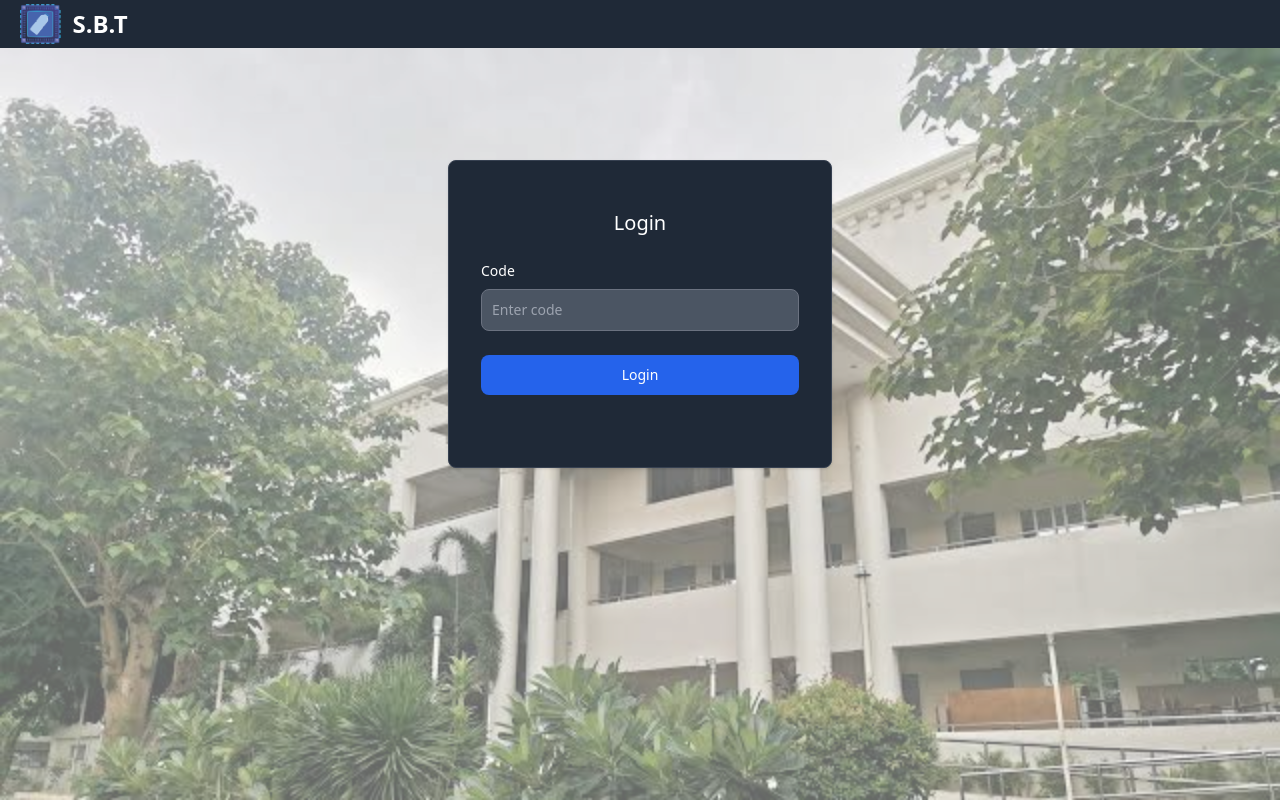
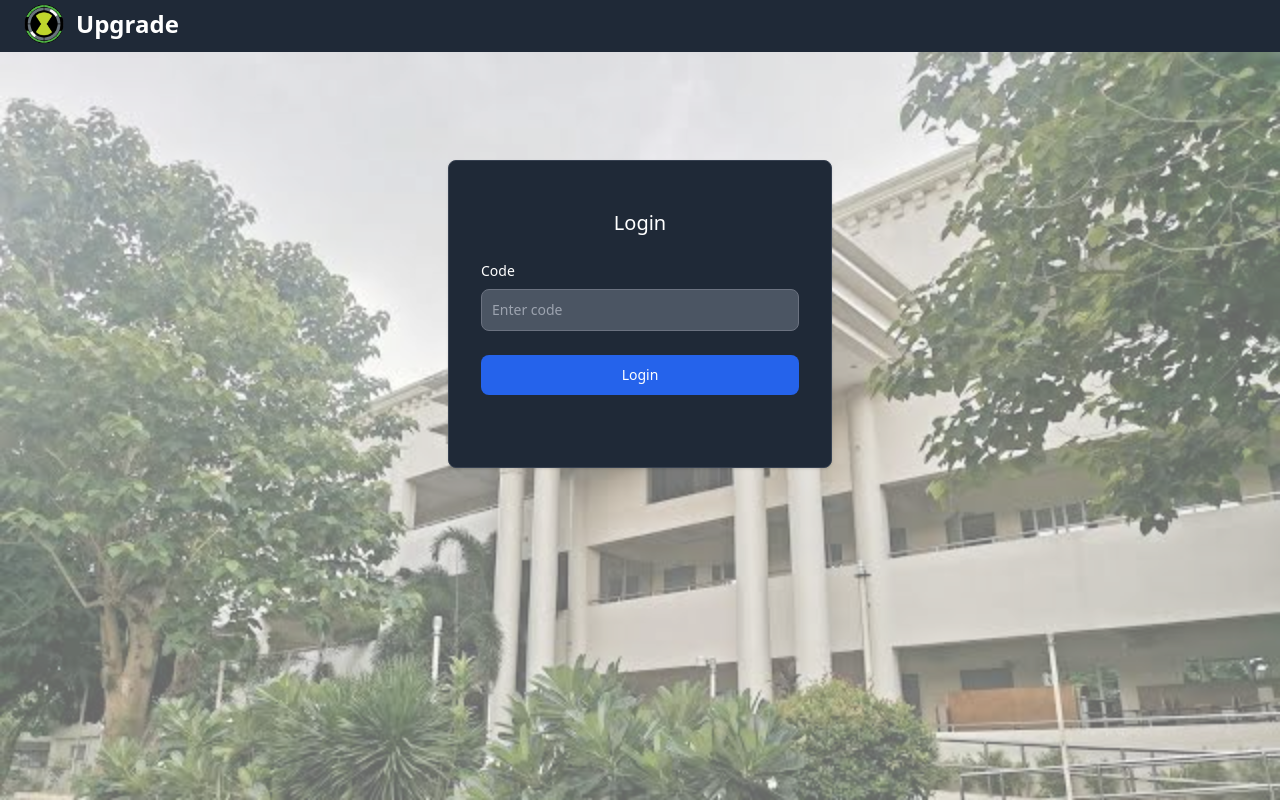
Before and after one commit to RomeoFrancoBarro/Smart-Bottle-Website, a React (Create React App) app: page / in a window 1280 px wide. Built offline with nearby package versions, Linux system fonts and the light colour scheme.

Commit message:
new logo

```diff
--- a/src/components/Nav.jsx
+++ b/src/components/Nav.jsx
@@ -1,7 +1,7 @@
 import React, { useState, useEffect } from 'react';
 import '@fortawesome/fontawesome-free/css/all.css';
 import { get, child, ref } from 'firebase/database';
-import customLogo from '../assets/logo.png';
+import customLogo from '../assets/logo1.png';
 import StartFirebase from '../firebase'; // Import your Firebase configuration
 import { Link } from 'react-router-dom';
 
@@ -85,7 +85,7 @@ const Nav = () => {
                 <div className="flex flex-shrink md:w-1/3 justify-center md:justify-start text-white">
                     <a href="" className="flex items-center space-x-3 rtl:space-x-reverse pl-4">
                         <img src={customLogo} className="h-10" alt="Logo" />
-                        <span className="self-center text-2xl font-semibold whitespace-nowrap text-white">S.B.T</span>
+                        <span className="self-center text-2xl font-semibold whitespace-nowrap text-white">Upgrade</span>
                     </a>
                 </div>
 
--- a/src/pages/Login.jsx
+++ b/src/pages/Login.jsx
@@ -3,7 +3,7 @@ import { ref, get, child } from 'firebase/database';
 import { useNavigate } from 'react-router-dom';
 import StartFirebase from '../firebase';
 
-import customLogo from '../assets/logo.png';
+import customLogo from '../assets/logo1.png';
 
 const db = StartFirebase();
 
@@ -57,12 +57,12 @@ const Login = () => {
   return (
     <div>
       <header>
-        <nav aria-label="menu nav" className="bg-gray-800 pt-2 md:pt-1 pb-1 px-1 mt-0 h-auto fixed w-full z-20 top-0">
+        <nav aria-label="menu nav" className="bg-gray-800 pt-2 md:pt-1 pb-2 px-2 mt-0 h-auto fixed w-full z-20 top-0">
           <div className="flex flex-wrap items-center">
             <div className="flex flex-shrink md:w-1/3 justify-center md:justify-start text-white">
               <a href="" className="flex items-center space-x-3 rtl:space-x-reverse pl-4">
                 <img src={customLogo} className="h-10" alt="Logo" />
-                <span className="self-center text-2xl font-semibold whitespace-nowrap text-white">S.B.T</span>
+                <span className="self-center text-2xl font-semibold whitespace-nowrap text-white">Upgrade</span>
               </a>
             </div>
 
```
Also changed, not shown: src/assets/bg12.jpg (added), src/assets/logo1.png (added), 12 other files (tests, documents, lock files or other folders).
